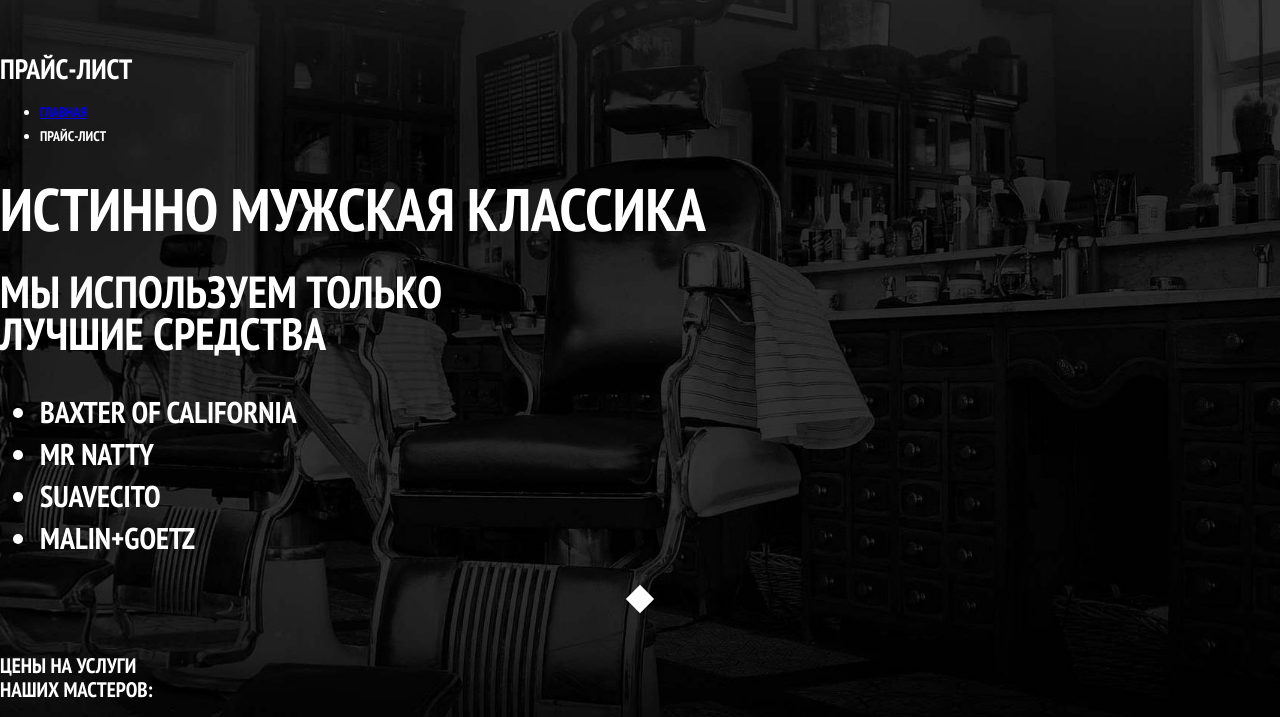
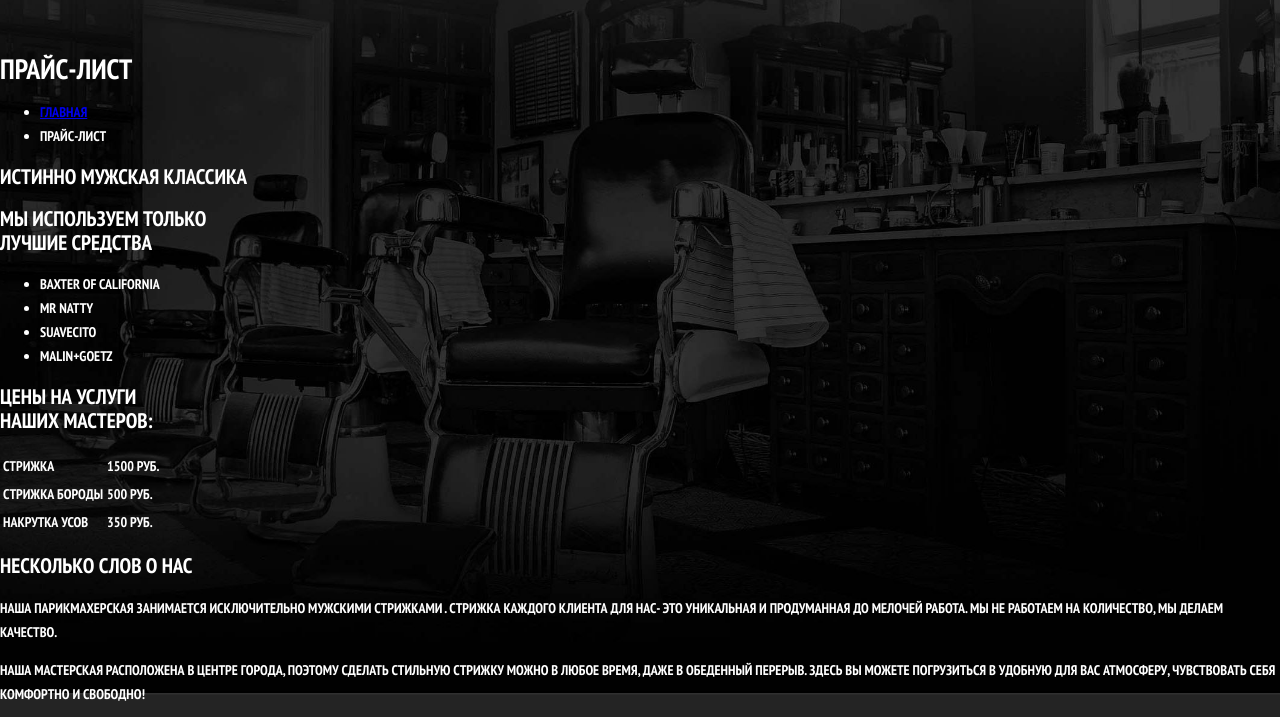
Before and after one commit to 1985konstantin/276959-barbershop-1, a plain HTML site: page price-list.html in a window 1280 px wide. Shown: the part 73-790 px from the top of the page. Drawn offline with Linux system fonts and the light colour scheme.

Commit message:
разметка

```diff
--- a/price-list.html
+++ b/price-list.html
@@ -37,22 +37,26 @@
       </div>
       </header>
   <main class="container-clearfix">
-         <nav class="breadcrumbs">
+       <div class="inner-page-title">
            <h1>прайс-лист</h1>
-              <ul>
-                <li class="header-list">
-                 <a href="#">главная</a>
+              <ul class="breadcrumbs">
+                <li>
+                 <a href="index.html">Главная</a>
                 </li>
-                <li class="header-list">
-                прайс-лист
+                <li class="curent">
+                Прайс-лист
                 </li>
               </ul>
-        </nav>
-        <section class="price-list">
-            <div class="feauter-name">
-      <span class="price-list-title"><h1>истинно мужская классика</h1></span>
+        </div>
+        <div class="inner-content">
+            <div class="big-heading">
+    <h2>истинно мужская классика</h2>
+           </div>
+           <div class="inner-columns clearfix">
+
+           <div class="inner-column-left">
             <h2>мы используем только<br> лучшие средства</h2>
-                <ul>
+                <ul class="custom-list-1">
                   <li>
                   baxter of california
                   </li>
@@ -66,10 +70,10 @@
                   malin+goetz
                   </li>
                 </ul>
-            </div>
-            <div class="prices">
+</div>
+<div class="inner-column-right">
                 <h2>цены на услуги<br>наших мастеров:</h2>
-                <table border="1">
+                <table class="prices-table">
                      <tr>
                      <td>стрижка</td>
                      <td>1500 руб.</td>
@@ -83,18 +87,23 @@
                      <td>350 руб.</td>
                      </tr>
                 </table>
-            </div>
-            <div class="about-us">
+              </div>
+</div>
+<div class="inner-columns clearfix">
                 <h2>несколько слов о нас</h2>
+                <div class="inner-column-left">
                 <p>наша парикмахерская занимается исключительно мужскими стрижками
                 . стрижка каждого клиента для нас- это уникальная и продуманная
-                 до мелочей работа. мы не работаем на количество, мы делаем качество.
-                 <br>наша мастерская расположена в центре города, поэтому сделать стильную
+                 до мелочей работа. мы не работаем на количество, мы делаем качество.</p>
+            </div>
+            <div class="inner-column-right">
+                 <p>наша мастерская расположена в центре города, поэтому сделать стильную
                  стрижку можно в любое время, даже в обеденный перерыв. здесь вы можете
                  погрузиться в удобную для вас атмосферу, чувствовать себя комфортно и
                  свободно! </p>
-            </div>
-          </section>
+                   </div>
+</div>
+          </div>
 </main>
 <footer class="main-footer-internal">
   <div class="footer-container clearfix">
```
Also changed, not shown: catalog-item.html (+1 -0 lines), catalog.html (+1 -0 lines), index.html (+5 -5 lines).
